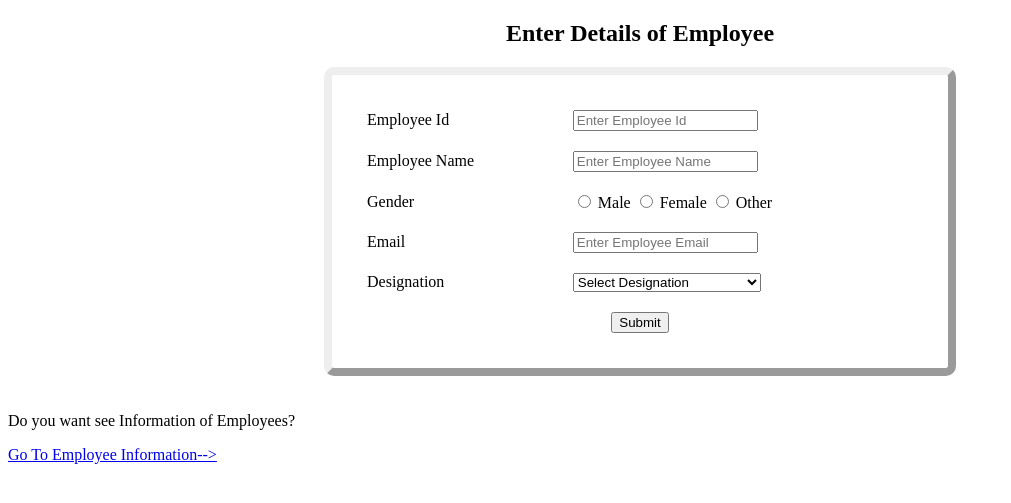
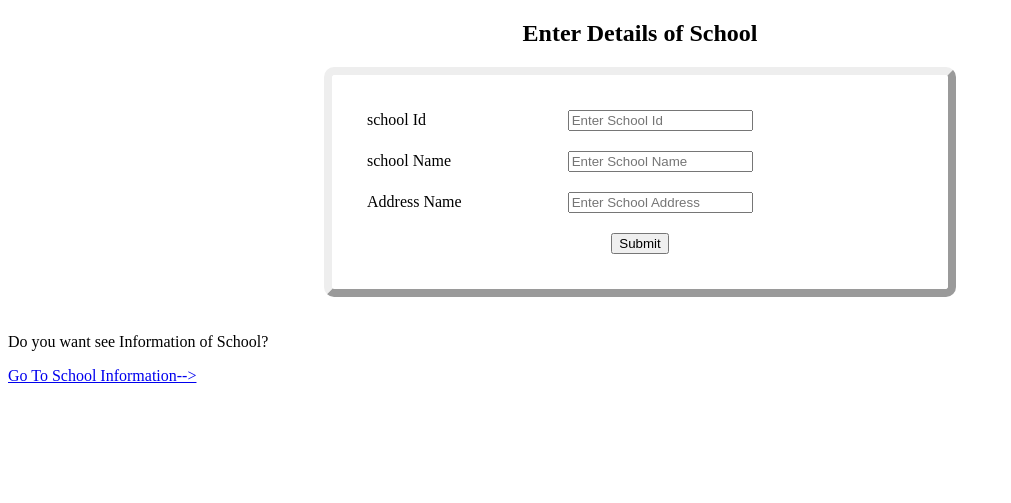
Before and after one commit to yakovlieva811/PyCoursework, a Django app: page / in a window 1280 px wide. Shown: the top 503 px of the page, without its empty margins (0-1011 px from the left). Run offline with Django 4.2, Linux system fonts and the light colour scheme.

Commit message:
change main theme of the project

```diff
--- a/APP/admin.py
+++ b/APP/admin.py
@@ -1,4 +1,4 @@
 from django.contrib import admin
-from .models import Employee
+from .models import School
 
-admin.site.register(Employee)
+admin.site.register(School)
--- a/APP/urls.py
+++ b/APP/urls.py
@@ -2,8 +2,8 @@ from django.urls import path
 from . import views
 
 urlpatterns = [
-    path('', views.insert_emp, name='insert-emp'),
-    path('show/', views.show_emp, name='show-emp'),
-    path('edit/<int:pk>', views.edit_emp, name='edit-emp'),
-    path('remove/<int:pk>', views.remove_emp, name='remove-emp'),
+    path('', views.insert_sho, name='insert-sho'),
+    path('show/', views.show_sho, name='show-sho'),
+    path('edit/<int:pk>', views.edit_sho, name='edit-sho'),
+    path('remove/<int:pk>', views.remove_sho, name='remove-sho'),
 ]
--- a/APP/views.py
+++ b/APP/views.py
@@ -1,22 +1,18 @@
 from django.shortcuts import render, redirect
-from APP.models import Employee
+from APP.models import School
 
 
+# Create School
 
-# Create Employee
+def insert_sho(request):
+    if request.method == "POST":
+        SchoolId = request.POST['SchoolId']
+        SchoolName = request.POST['SchoolName']
+        SchoolAddress = request.POST['SchoolAddress']
 
-def insert_emp(request):
-    if request.method == "POST":
-        EmpId = request.POST['EmpId']
-        EmpName = request.POST['EmpName']
-        EmpGender = request.POST['EmpGender']
-        EmpEmail = request.POST['EmpEmail']
-        EmpDesignation = request.POST['EmpDesignation']
-        data = Employee(EmpId=EmpId,
-                        EmpName=EmpName,
-                        EmpGender=EmpGender,
-                        EmpEmail=EmpEmail,
-                        EmpDesignation=EmpDesignation)
+        data = School(SchoolId=SchoolId,
+                      SchoolName=SchoolName,
+                      SchoolAddress=SchoolAddress)
         data.save()
 
         return redirect('show/')
@@ -24,41 +20,38 @@ def insert_emp(request):
         return render(request, 'insert.html')
 
 
+# Retrive School
 
-# Retrive Employee
-
-def show_emp(request):
-    employees = Employee.objects.all()
-    return render(request, 'show.html', {'employees': employees})
+def show_sho(request):
+    schools = School.objects.all()
+    return render(request, 'show.html', {'schools': schools})
 
 
+# Update School
 
-# Update Employee
-
-def edit_emp(request,pk):
-    employees = Employee.objects.get(id=pk)
+def edit_sho(request, pk):
+    schools = School.objects.get(id=pk)
     if request.method == 'POST':
         return redirect('/show')
 
     context = {
-        'employees': employees,
+        'schools': schools,
     }
 
-    return render(request,'edit.html',context)
+    return render(request, 'edit.html', context)
 
 
+# Delete School
 
-# Delete Employee
-
-def remove_emp(request, pk):
-    employees = Employee.objects.get(id=pk)
+def remove_sho(request, pk):
+    schools = School.objects.get(id=pk)
 
     if request.method == 'POST':
-        employees.delete()
+        schools.delete()
         return redirect('/show')
 
     context = {
-        'employees': employees,
+        'schools': schools,
     }
 
     return render(request, 'delete.html', context)
--- a/Templates/delete.html
+++ b/Templates/delete.html
@@ -14,11 +14,11 @@
 
     <br><br>
     <div class="alert alert-danger" role="alert">
-            Are you sure you want to delete "{{ employees.EmpName}}"?
+        Are you sure you want to delete "{{ schools.SchoolName}}"?
     </div>
 
     <p>
-            <a href="{% url 'show-emp' %}"><-- Return</a>
+        <a href="{% url 'show-sho' %}"><-- Return</a>
     </p>
 
     <p>
--- a/Templates/insert.html
+++ b/Templates/insert.html
@@ -5,7 +5,7 @@
     <meta charset="UTF-8">
     <meta http-equiv="X-UA-Compatible" content="IE=edge">
     <meta name="viewport" content="width=device-width, initial-scale=1.0">
-    <title>Enter Employee</title>
+    <title>Enter School</title>
 </head>
 <style>
     table {
@@ -24,40 +24,21 @@
 </style>
 
 <body>
-    <h2 style="text-align:center"> Enter Details of Employee </h2>
+    <h2 style="text-align:center"> Enter Details of School </h2>
     <form method="POST">
         {% csrf_token %}
         <table style="width:50%" align="center">
             <tr>
-                <td>Employee Id</td>
-                <td><input type="text" placeholder="Enter Employee Id" name="EmpId" </td>
+                <td>school Id</td>
+                <td><input type="text" placeholder="Enter School Id" name="SchoolId"> </td>
             </tr>
             <tr>
-                <td>Employee Name</td>
-                <td><input type="text" placeholder="Enter Employee Name" name="EmpName" </td>
+                <td>school Name</td>
+                <td><input type="text" placeholder="Enter School Name" name="SchoolName"> </td>
             </tr>
-            <tr>
-                <td>Gender</td>
-                <td><input type="radio" name="EmpGender" value="Male"> Male
-                    <input type="radio" name="EmpGender" value="Female"> Female
-                    <input type="radio" name="EmpGender" value="Other"> Other
-                </td>
-            </tr>
-            <tr>
-                <td>Email</td>
-                <td><input type="email" placeholder="Enter Employee Email" name="EmpEmail" </td>
-            </tr>
-            <tr>
-                <td>Designation</td>
-                <td><select name="EmpDesignation">
-                        <option selected disabled=true>Select Designation</option>
-                        <option> Project Manager </option>
-                        <option> Programmer </option>
-                        <option> Desktop Support Technician </option>
-                        <option> Web Developer </option>
-                        <option> Financial Advisor </option>
-                        </option>
-                    </select></td>
+           <tr>
+                <td>Address Name</td>
+                <td><input type="text" placeholder="Enter School Address" name="SchoolAddress"> </td>
             </tr>
             <tr>
                 <td colspan="2" align="center"><input type="submit" class="btn btn-success"> </td>
@@ -66,11 +47,11 @@
 
         <br><br>
         <div class="alert alert-danger" role="alert">
-            Do you want see Information of Employees?
+            Do you want see Information of School?
         </div>
 
         <p>
-            <a href="{% url 'show-emp' %}">Go To Employee Information--></a>
+            <a href="{% url 'show-sho' %}">Go To School Information--></a>
         </p>
     </form>
 </body>
```
Also changed, not shown: APP/models.py (+5 -7 lines), Templates/edit.html (+18 -21 lines), Templates/show.html (+12 -16 lines), APP/migrations/0002_school_delete_employee.py (added). Lines whose indentation alone changed are shown as unchanged.
